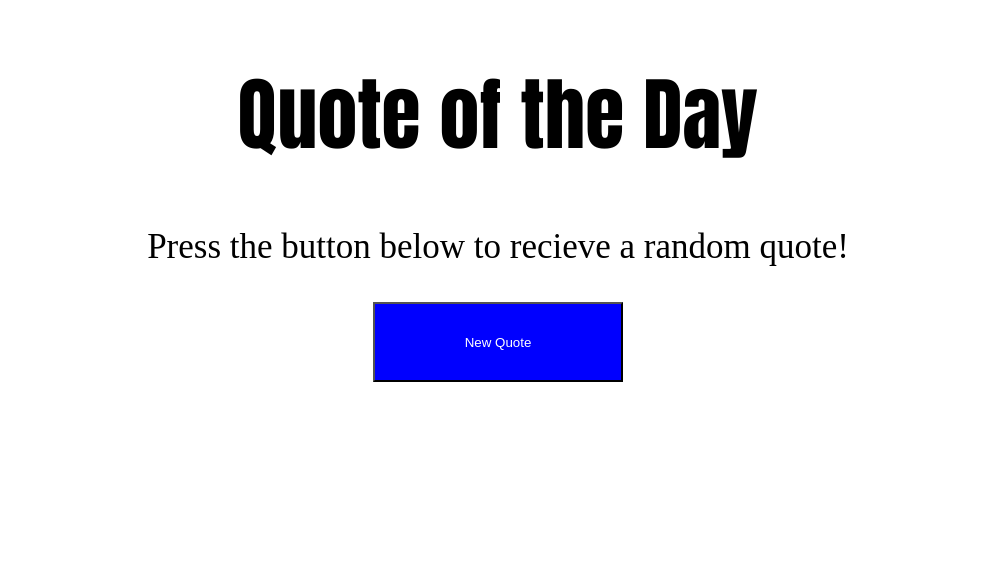
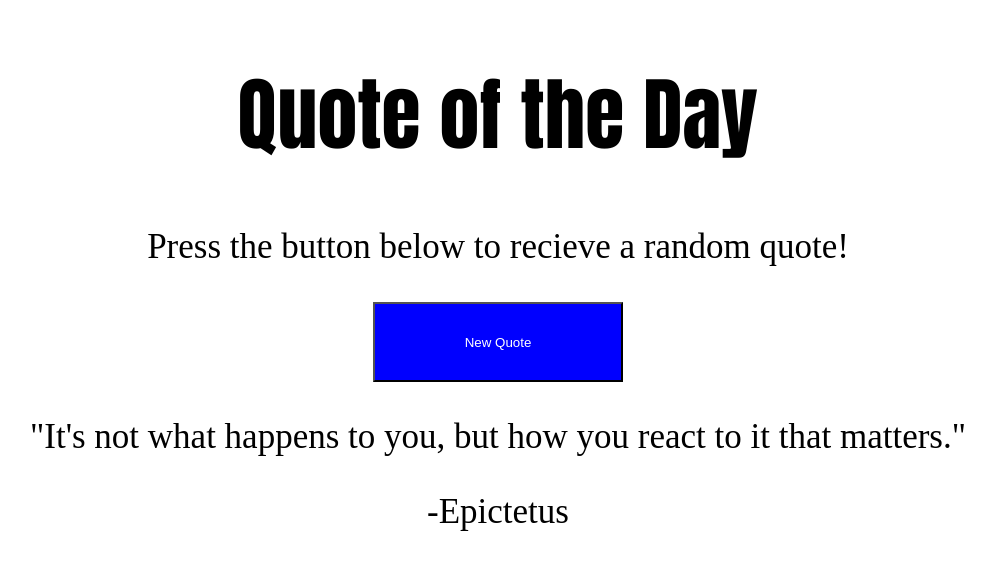
Before and after one commit to AhmedAlkh/QOTD, a plain HTML site: page index.html in a window 1280 px wide. Both pictures are taken after a click on the button "New Quote". Shown: the whole page, without its empty margins (142-1137 px from the left). Drawn offline with Linux system fonts and the light colour scheme.

Commit message:
added random quote generator functions, project complete

```diff
--- a/index.html
+++ b/index.html
@@ -17,7 +17,7 @@
         <div>
             <p id="quoteOutput"></p> <!-- The quote will be outputted to here -->
 
-            <p id="autherOutput"></p> <!-- The author will be put here -->
+            <p id="authorOutput"></p> <!-- The author will be put here -->
         </div>
 
     </div>
--- a/index.js
+++ b/index.js
@@ -12,3 +12,15 @@ var arrayOfQuotes = [
         "quote":"The best revenge is massive success."
     }
 ]
+
+function randomSelector(arrayLength) {
+    return Math.floor(Math.random() * arrayLength);
+}
+
+function generateQuote() {
+    var randomNumber = randomSelector(arrayOfQuotes.length);
+
+    document.getElementById("quoteOutput").innerHTML = '"' + arrayOfQuotes[randomNumber].quote + '"';
+
+    document.getElementById("authorOutput").innerHTML = "-" + arrayOfQuotes[randomNumber].author;
+}
```
